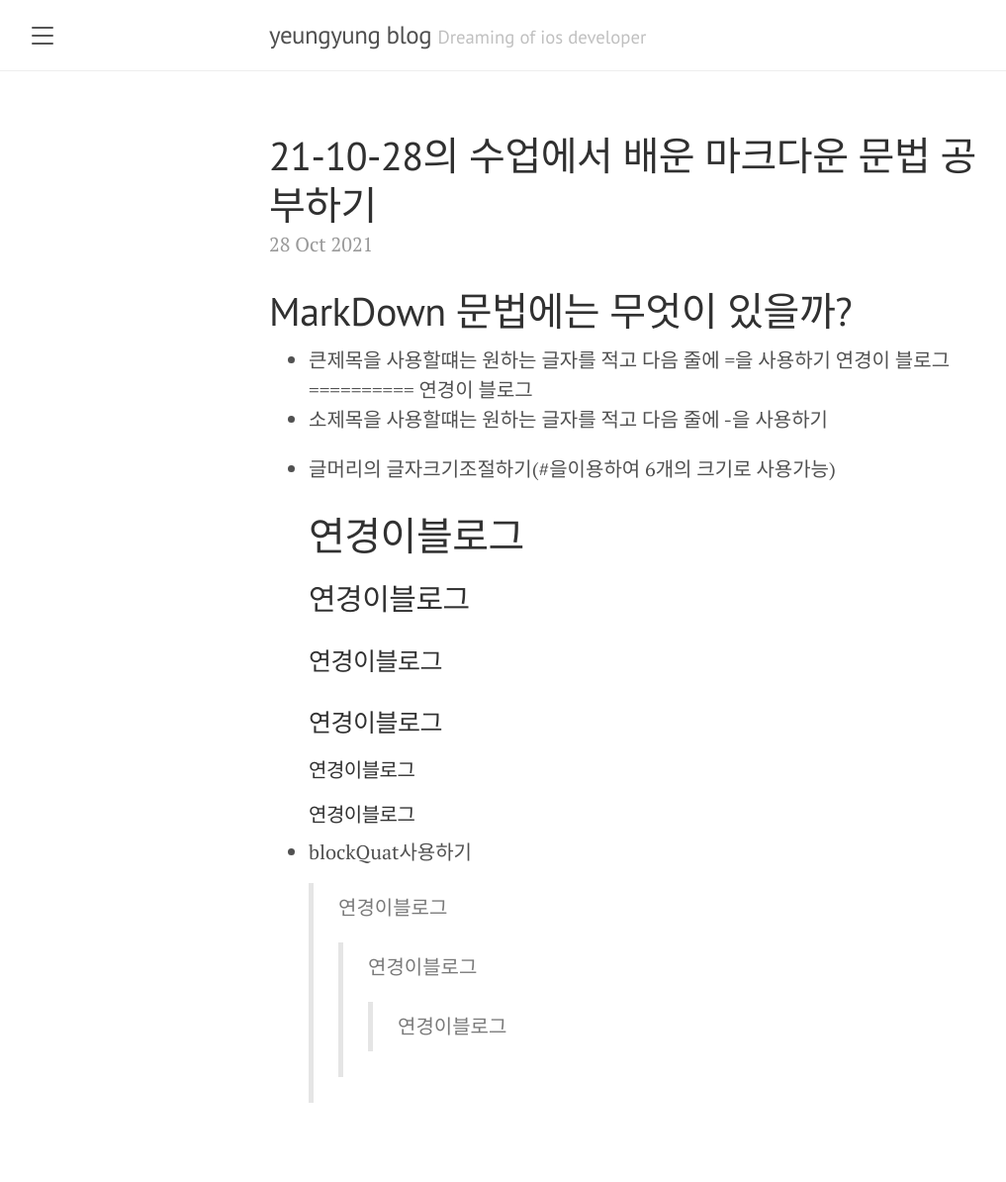
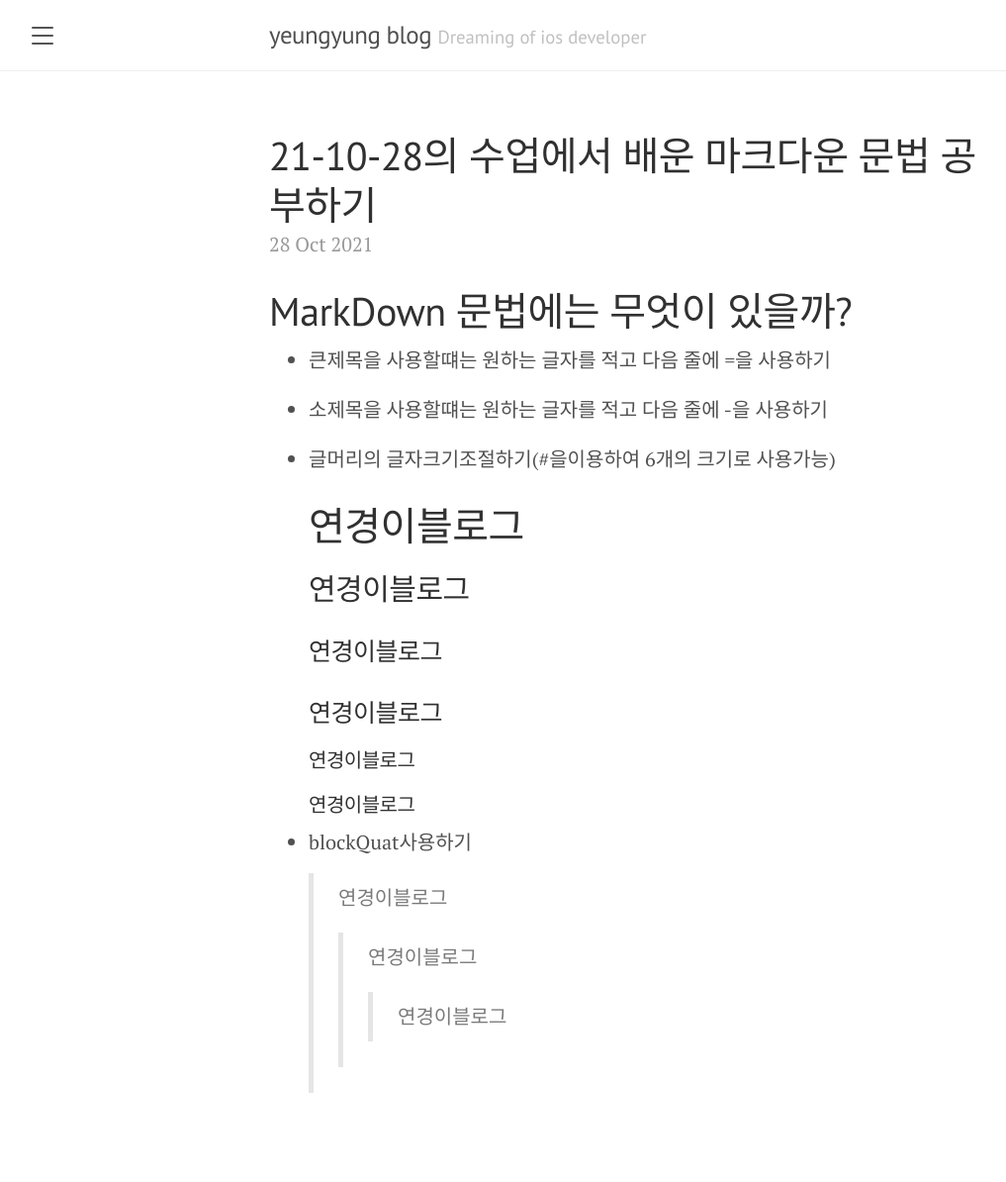
Before and after one commit to yeungyung2019/yeungyung2019.github.io, a Jekyll site: the page built from _posts/2021-10-28-new.md, in a window 1280 px wide. Shown: the whole page at 99% size, without its empty margins (8-1025 px from the left). Built offline with Jekyll 4.4.1, drawn with Linux system fonts in a browser that asks for light colours.

Commit message:
파일 올리기

```diff
--- a/_posts/2021-10-28-new.md
+++ b/_posts/2021-10-28-new.md
@@ -5,12 +5,8 @@ comments: True
 ---
 # MarkDown 문법에는 무엇이 있을까?
 - 큰제목을 사용할떄는 원하는 글자를 적고 다음 줄에 =을 사용하기
-연경이 블로그
-==========
-연경이 블로그
+
 - 소제목을 사용할떄는 원하는 글자를 적고 다음 줄에 -을 사용하기
-
-
 
 - 글머리의 글자크기조절하기(#을이용하여 6개의 크기로 사용가능)
 # 연경이블로그
```
